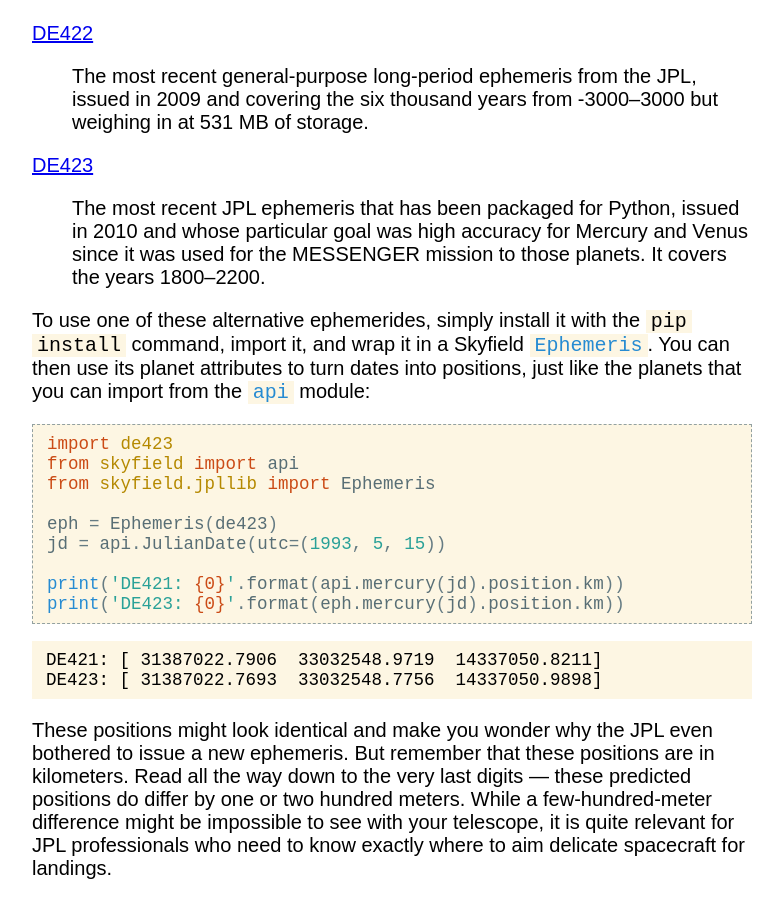
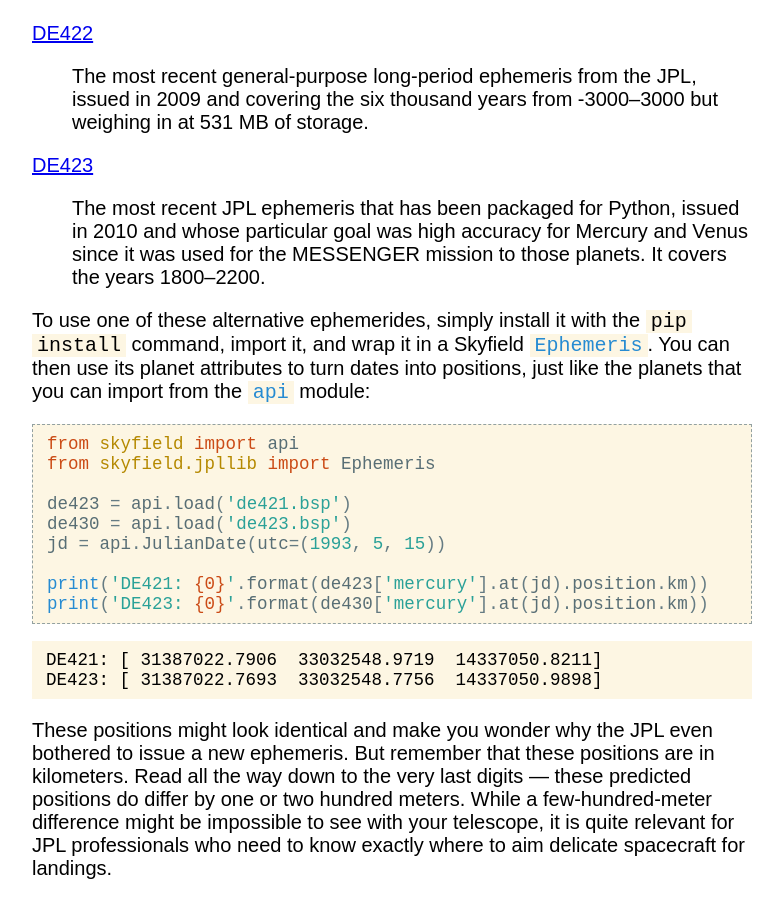
Before and after one commit to skyfielders/python-skyfield, a Sphinx documentation site: the page built from skyfield/documentation/planets.rst, in a window 1280 px wide and 900 px high, scrolled down 1235 px. Shown: the whole window, without its empty margins (248-1031 px from the left). Built offline with Sphinx 7.4.7, drawn with Linux system fonts in a browser that asks for light colours; some of the changed text lies outside the part shown.

Commit message:
Remove the old `sun` symbol

```diff
--- a/skyfield/documentation/planets.rst
+++ b/skyfield/documentation/planets.rst
@@ -18,7 +18,7 @@
 
 .. testcode::
 
-    from skyfield.api import sun, earth, moon #...
+    from skyfield.api import load
 
 There are four other ephemerides (the plural of “ephemeris”)
 available from the Python Package Index
@@ -76,15 +76,15 @@
 
 .. testcode::
 
-    import de423
     from skyfield import api
     from skyfield.jpllib import Ephemeris
 
-    eph = Ephemeris(de423)
+    de423 = api.load('de421.bsp')
+    de430 = api.load('de423.bsp')
     jd = api.JulianDate(utc=(1993, 5, 15))
 
-    print('DE421: {0}'.format(api.mercury(jd).position.km))
-    print('DE423: {0}'.format(eph.mercury(jd).position.km))
+    print('DE421: {0}'.format(de423['mercury'].at(jd).position.km))
+    print('DE423: {0}'.format(de430['mercury'].at(jd).position.km))
 
 .. testoutput::
 
```
Also changed, not shown: 3 other files.
